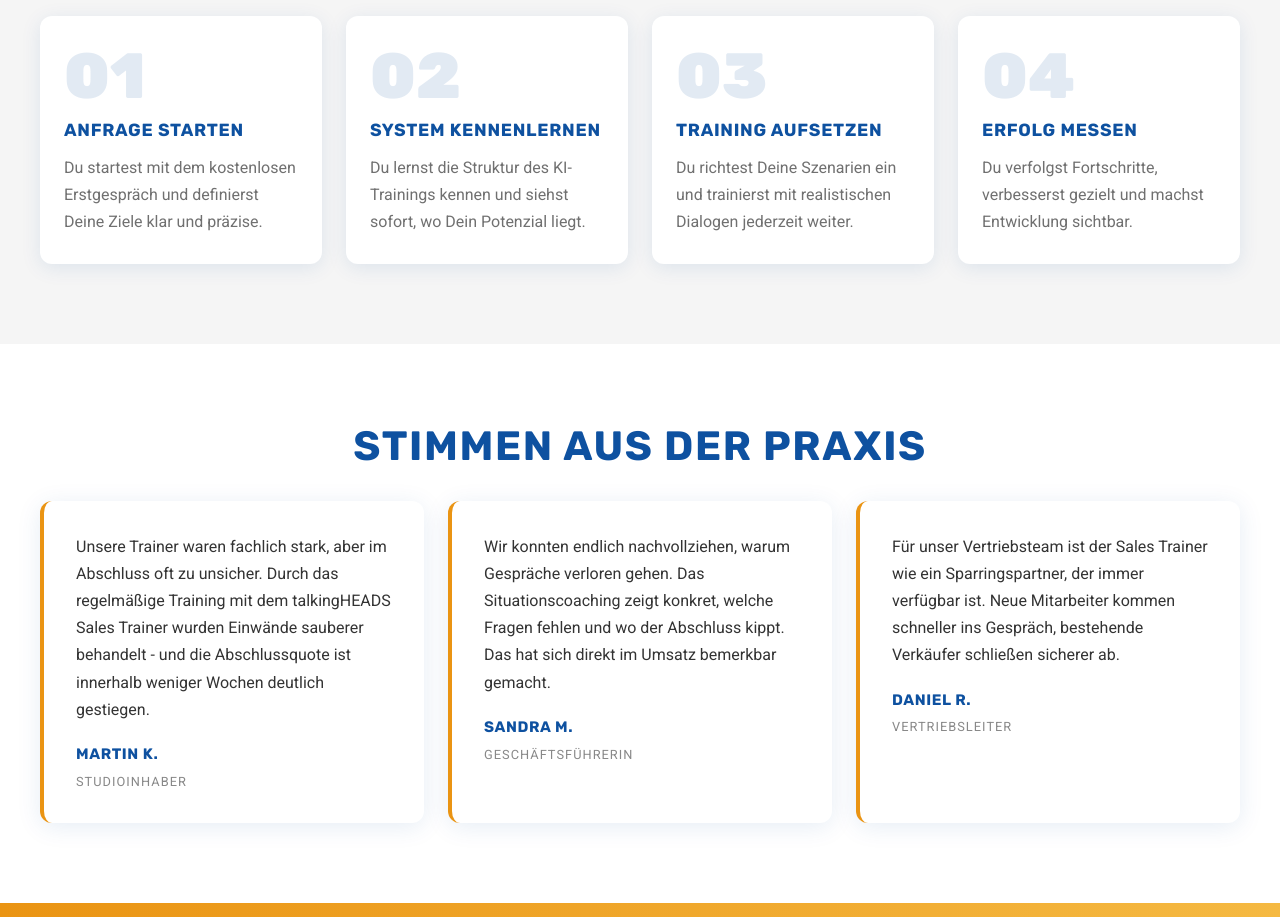
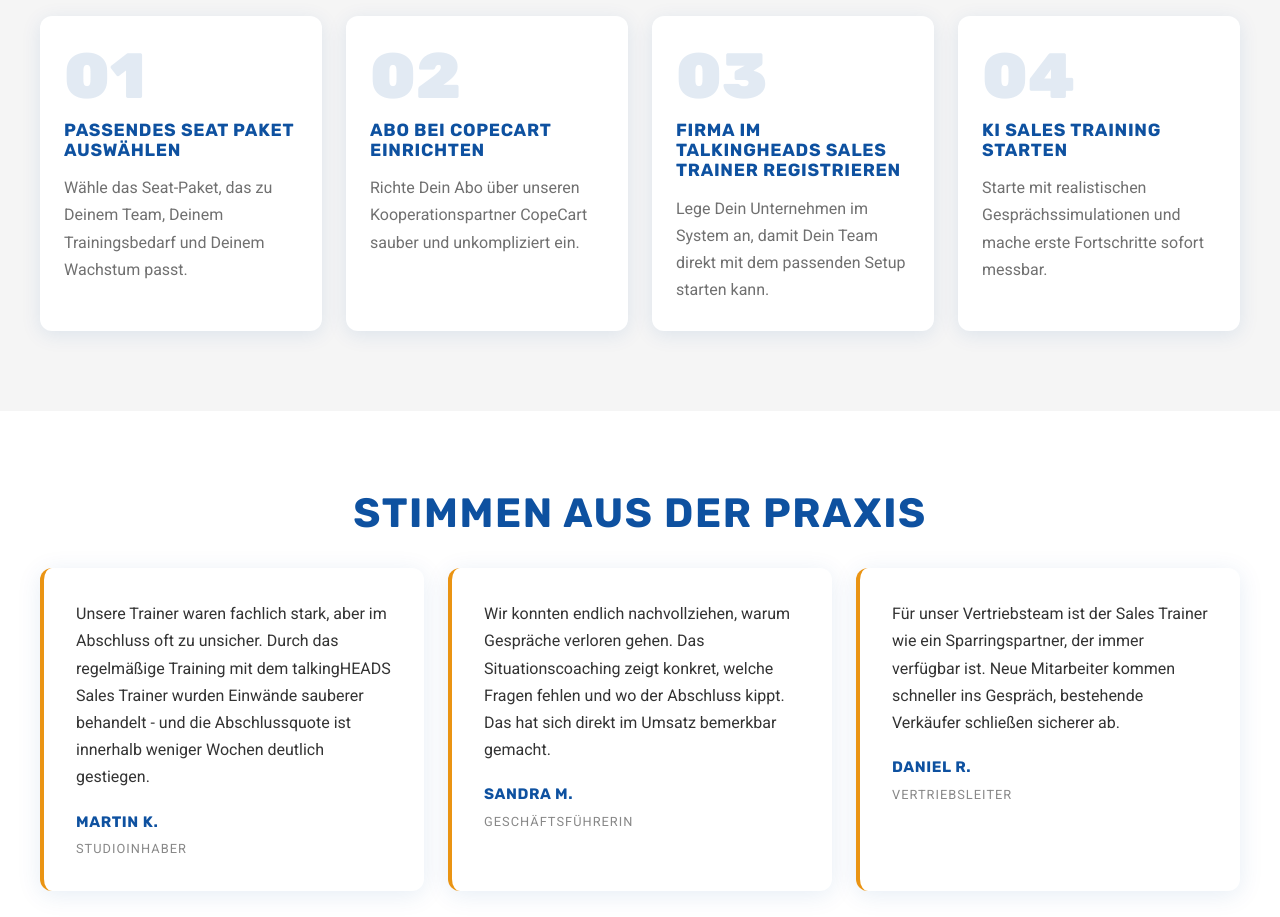
Before and after one commit to talkingHEADS26/sales-gpt, a Next.js app: page /landing in a window 1280 px wide. Shown: the part 2340-3257 px from the top of the page. Built offline with nearby package versions, Linux system fonts and the light colour scheme; no server answers.

Commit message:
Update landing page step section

```diff
--- a/app/landing/page.tsx
+++ b/app/landing/page.tsx
@@ -57,23 +57,23 @@ const problemCards = [
 const steps = [
   {
     number: "01",
-    title: "ANFRAGE STARTEN",
-    text: "Du startest mit dem kostenlosen Erstgespräch und definierst Deine Ziele klar und präzise.",
+    title: "PASSENDES SEAT PAKET AUSWÄHLEN",
+    text: "Wähle das Seat-Paket, das zu Deinem Team, Deinem Trainingsbedarf und Deinem Wachstum passt.",
   },
   {
     number: "02",
-    title: "SYSTEM KENNENLERNEN",
-    text: "Du lernst die Struktur des KI-Trainings kennen und siehst sofort, wo Dein Potenzial liegt.",
+    title: "ABO BEI COPECART EINRICHTEN",
+    text: "Richte Dein Abo über unseren Kooperationspartner CopeCart sauber und unkompliziert ein.",
   },
   {
     number: "03",
-    title: "TRAINING AUFSETZEN",
-    text: "Du richtest Deine Szenarien ein und trainierst mit realistischen Dialogen jederzeit weiter.",
+    title: "FIRMA IM TALKINGHEADS SALES TRAINER REGISTRIEREN",
+    text: "Lege Dein Unternehmen im System an, damit Dein Team direkt mit dem passenden Setup starten kann.",
   },
   {
     number: "04",
-    title: "ERFOLG MESSEN",
-    text: "Du verfolgst Fortschritte, verbesserst gezielt und machst Entwicklung sichtbar.",
+    title: "KI SALES TRAINING STARTEN",
+    text: "Starte mit realistischen Gesprächssimulationen und mache erste Fortschritte sofort messbar.",
   },
 ];
 
```
